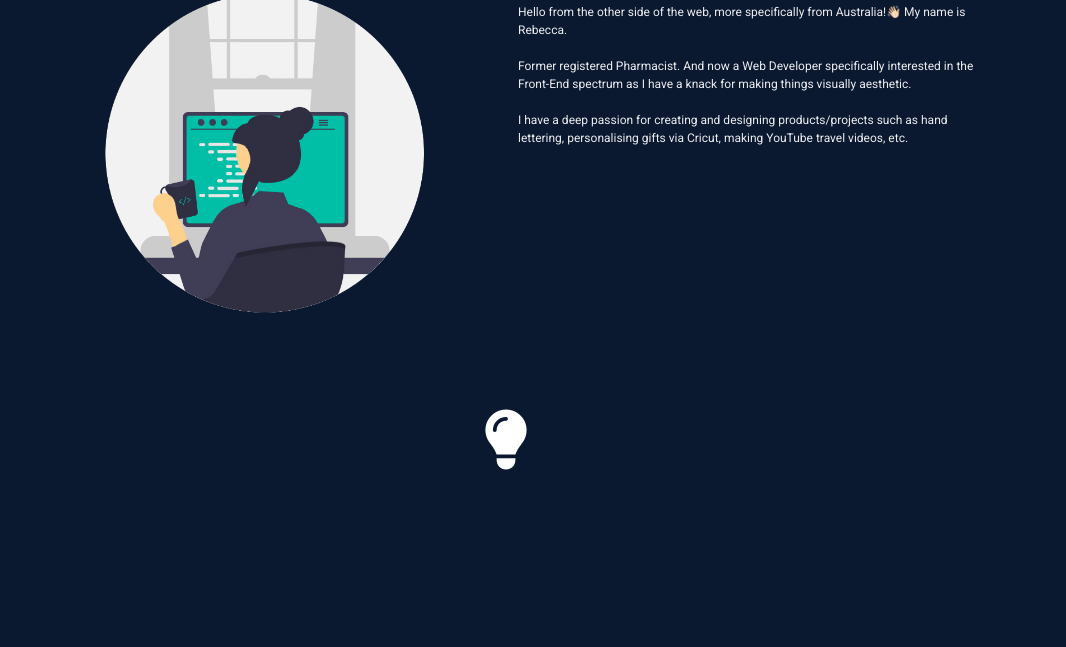
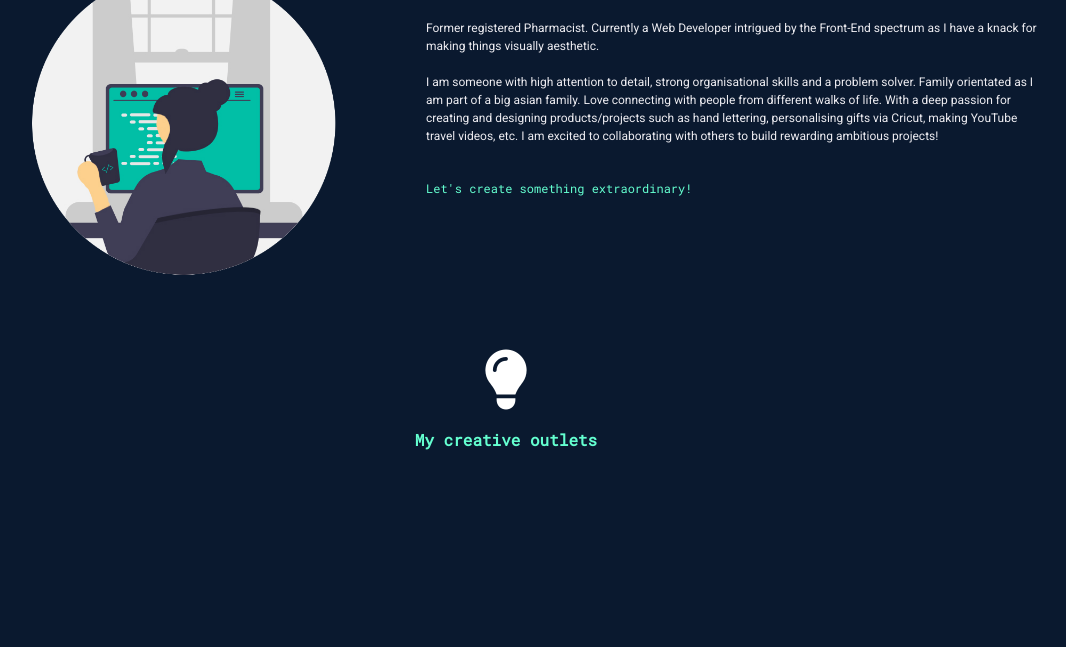
Before and after one commit to Shih-coding/Final-Portfolio-Project, a plain HTML site: page about.html in a window 1280 px wide. Shown: the part 153-800 px from the top of the page, without its empty margins (134-1200 px from the left). Drawn offline with nearby package versions, Linux system fonts and the light colour scheme.

Commit message:
about page text

```diff
--- a/about.html
+++ b/about.html
@@ -22,21 +22,32 @@
 <body>
   <div class="about-content container">
     <div class="row">
-  <div class="col-md-6 profile">
-<img src="/images/shihcreates.png" alt="Cartoon image of asian female coder" class="img-fluid profile-pic">
+  <div class="col-md-5 profile">
+<img src="/images/shihcreates.png" alt="Cartoon image of asian female coder" class="img-fluid">
   </div>
-  <div class="col-md-6 ">
+  <div class="col-md-7 ">
   <h1>About Me</h1>
-  <p>Hello from the other side of the web, more specifically from Australia!👋🏻 My name is Rebecca.
+  <p>Hello from the other side of the web👋🏻 more specifically, from Australia! My name is Rebecca.
     <br>
-    <br> Former registered Pharmacist. And now a Web Developer specifically interested in the Front-End spectrum as I have a knack for making things visually aesthetic.
+    <br> Former registered Pharmacist. Currently a Web Developer intrigued by the Front-End spectrum as I have a knack for making things visually aesthetic.
   <br>
   <br>
-I have a deep passion for creating and designing products/projects such as hand lettering, personalising gifts via Cricut, making YouTube travel videos, etc. </p>
+  I am someone with high attention to detail, strong organisational skills and a problem solver.
+  Family orientated as I am part of a big asian family. Love connecting with people from different walks of life.
+With a deep passion for creating and designing products/projects such as hand lettering, personalising gifts via Cricut, making YouTube travel videos, etc.
+I am excited to collaborating with others to build rewarding ambitious projects!
+<br>
+<br></p>
+<p class="extra">
+Let's create something extraordinary!
+</p>
   </div>
  </div>
   <div class="fa-3x">
  <i class="lightbulb fa-solid fa-lightbulb fa-fade"></i>
+ <h4>My creative outlets</h4>
+
+ <!-- insert calligraphy insta or FB & youtube channel-->
 </div>
 </body>
 </html>
--- a/styles/portfolio.css
+++ b/styles/portfolio.css
@@ -186,7 +186,8 @@ padding:0;
 }
 
 .about-content {
-  padding: 100px;
+  margin-top: 50px;
+  padding: 30px;
 }
 
 .about-content h1 {
@@ -208,8 +209,23 @@ padding:0;
 
 .lightbulb {
   color: white;
- margin: 50px;
+ margin-top: 30px;
  display:block;
   text-align: center;
   font-size: 60px;
 }
+
+h4 {
+  font-family: 'Roboto Mono', monospace;
+  font-size: 16px;
+  font-weight: 600;
+  text-align: center;
+  color: var(--secondary-color);
+  margin-top: 20px;
+}
+
+.extra {
+    color: var(--secondary-color);
+  font-family: 'Roboto Mono', monospace;
+  font-size: 12px;
+}
```
